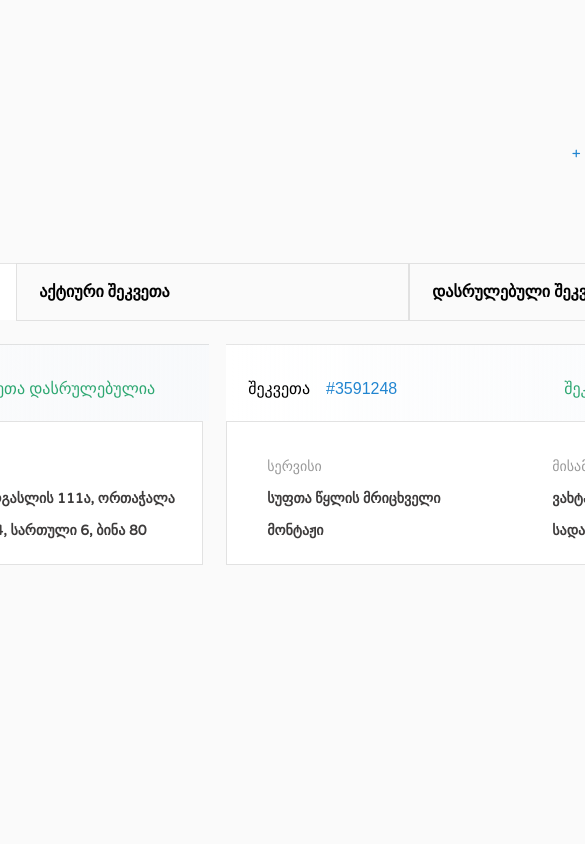
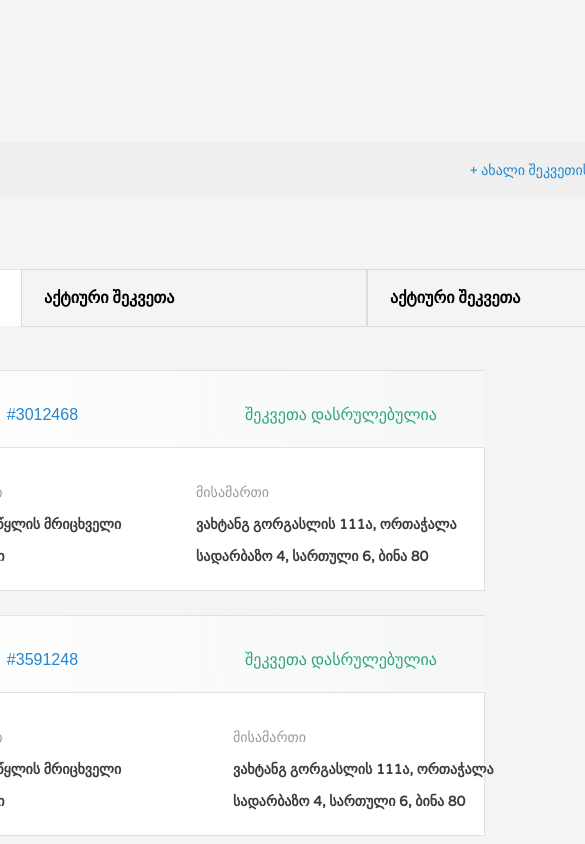
Before and after one commit to githubercrazy/davaleba2, a plain HTML site: page newcrasftaman/index.html in a window 390 px wide. Shown: the top 844 px of the page, 585 px wide, since content can reach past the window. Drawn offline with Linux system fonts and the light colour scheme.

Commit message:
Add files via upload

```diff
--- a/newcrasftaman/index.html
+++ b/newcrasftaman/index.html
@@ -41,8 +41,9 @@
             </div>
             <div class="nav-div">
               <div class="nav-text-box">
-                <p class="nav-text">დასრულებული შეკვეთა</p>
+                <p class="nav-text">აქტიური შეკვეთა</p>
               </div>
+            </div>
             </div>
           </div>
           <div class="info-box">
--- a/newcrasftaman/style.css
+++ b/newcrasftaman/style.css
@@ -1,16 +1,18 @@
+  body {
+    overflow-x: hidden;
+  }
+
   body,
   html {
-    background: rgba(250, 250, 250, 1);
+    background: rgb(244, 244, 244);
     font-family: "Varela Round", sans-serif;
   }
 
   .container {
     width: 100%;
-    height: auto;
-    top: 630px;
-    gap: 61px;
     display: flex;
     justify-content: center;
+    flex: 1;
   }
 
   .box {
@@ -20,14 +22,13 @@
     flex-direction: column;
     align-items: flex-start;
     margin-top: 80px;
-    margin-left: 10%;
     gap: 20px;
   }
 
   .header-container {
-    opacity: 0px;
-    display: flex;
-    flex-direction: column;
+    max-width: 1177px;
+    justify-content: space-between;
+    align-items: center;
   }
 
   .header-text-container {
@@ -35,7 +36,6 @@
     display: flex;
     justify-content: space-between;
     align-items: center;
-    margin-top: -30px;
   }
 
   .header-text {
@@ -57,6 +57,8 @@
     display: flex;
     align-items: center;
     gap: 10px;
+    width: 150px;
+    height: ;
   }
 
   .subtext-header {
@@ -93,6 +95,7 @@
 
   .nav-div-main {
     display: flex;
+    white-space: nowrap;
     width: 393px;
     height: 20px;
     padding: 18px 22px 18px 22px;
@@ -138,6 +141,7 @@
     gap: 25px;
   }
 
+
   .info-box-one,
   .info-box-two {
     width: 576px;
@@ -147,12 +151,9 @@
   }
 
   .info-box-header {
-    width: 540px;
+    width: 534px;
     height: 40px;
     padding: 18px 22px 18px 22px;
-    gap: 16px;
-    border: 1px 0px 0px 0px;
-    opacity: 0px;
     border-top: 1px solid rgba(0, 0, 0, 0.1);
     background: linear-gradient(90.09deg, #FFFFFF 1%, rgba(245, 248, 252, 0.51) 99.92%);
   }
@@ -263,3 +264,99 @@
     text-align: left;
     color: rgba(62, 60, 60, 1);
   }
+
+
+  @media (max-width: 1300px) {
+    .info-box {
+      display: grid;
+      grid-template-rows: repeat(1, 1fr);
+      justify-content: center;
+      align-items: center;
+    }
+
+    .header-text-container {
+      width: 1140px;
+      justify-content: space-between;
+      align-items: center;
+      padding: 0px 20px;
+      background-color: rgba(219, 219, 219, 0.232);
+    }
+
+    .sub-text {
+      padding: 0px 20px;
+    }
+  }
+
+  @media (max-width: 1024px) {
+    .header-text-container {
+      width: 1024px;
+      padding: 0px 90px;
+    }
+
+    .header-text-sub {
+      padding-right: 25px;
+    }
+
+    .header-text-container p {
+      font-size: 14px;
+    }
+
+    .sub-text {
+      padding-left: 90px;
+    }
+
+    .sub-text p {
+      font-size: 16px;
+      font-weight: bold;
+    }
+
+    .navigator {
+      justify-content: center;
+    }
+
+    .nav-div-main {
+      width: 300px;
+    }
+
+    .nav-div {
+      width: 300px;
+    }
+  }
+
+  @media (max-width: 700px) {
+    .header-text-container {
+      width: 1000px;
+      background-color: rgba(219, 219, 219, 0.232);
+    }
+
+    .header-text-sub {
+      padding-left: 1px;
+    }
+
+    .header-text-container p {
+      font-size: 14px;
+    }
+
+    .sub-text {
+      padding-right: 50px;
+    }
+
+    .sub-text p {
+      font-size: 16px;
+      font-weight: bold;
+    }
+
+    .navigator {
+      justify-content: center;
+    }
+
+    .nav-div-main {
+      width: 300px;
+    }
+
+    .nav-div {
+      width: 300px;
+    }
+
+
+  }
```
